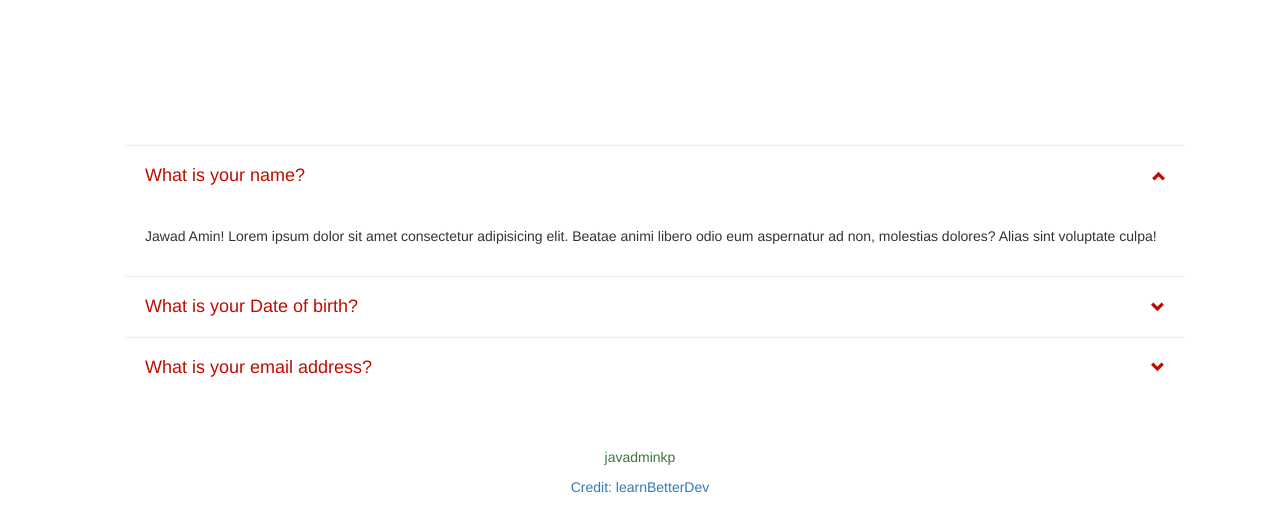
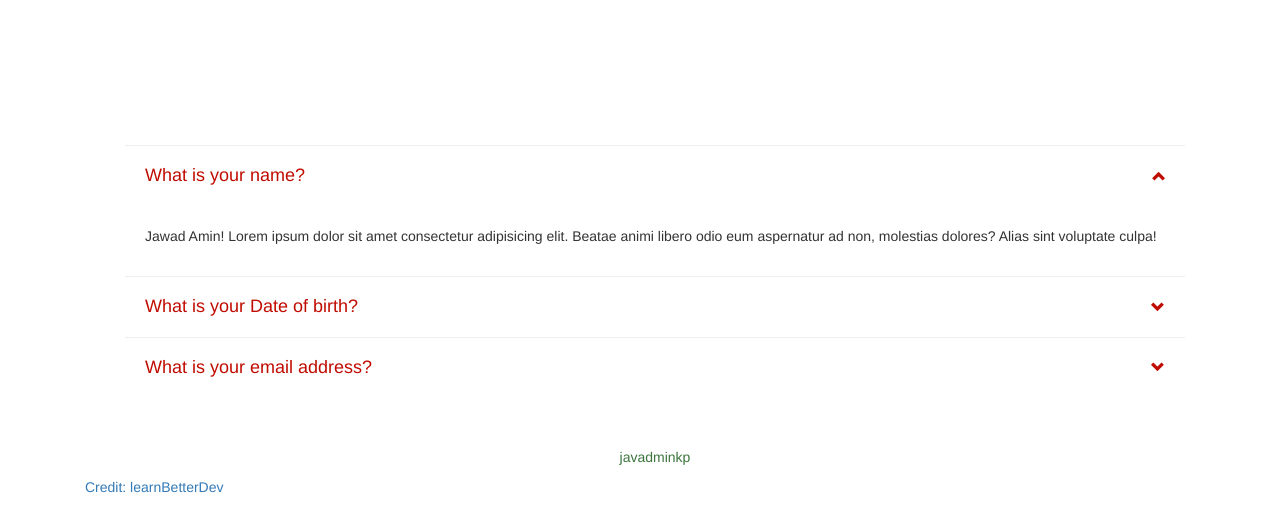
Before and after one commit to jawadaminkp/Accordion_JS, a plain HTML site: page index.html in a window 1280 px wide. Drawn offline with nearby package versions, Linux system fonts and the light colour scheme.

Commit message:
Update index.html

```diff
--- a/index.html
+++ b/index.html
@@ -58,10 +58,11 @@
                 </li>
             </ul>
         </div>
+     <p class="text-success text-center">javadminkp</p>
+    <a href="https://learn.better.dev/">Credit: learnBetterDev</a>
     </div>
 
-    <p class="text-success text-center">javadminkp</p>
-    <center><a href="https://learn.better.dev/">Credit: learnBetterDev</a></center>
+
 
     <script src="logic.js"> </script>
 
```
